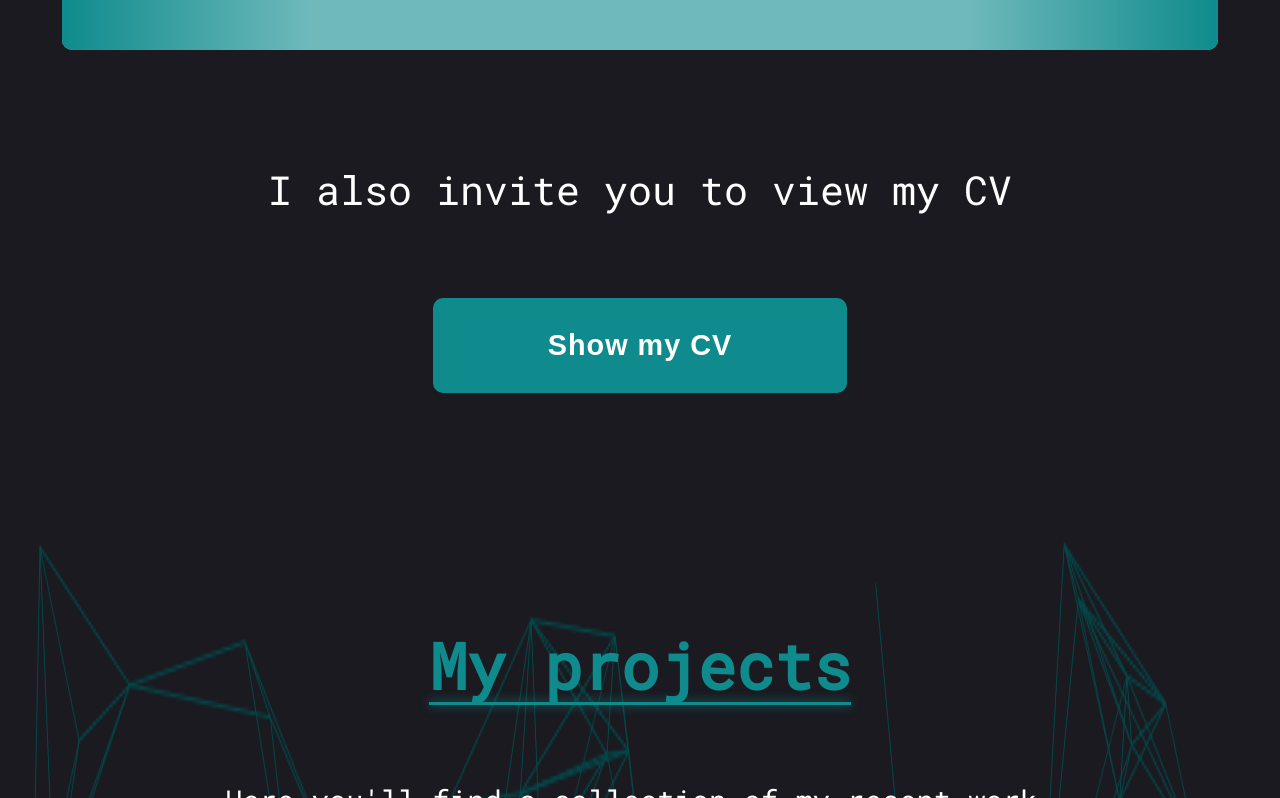
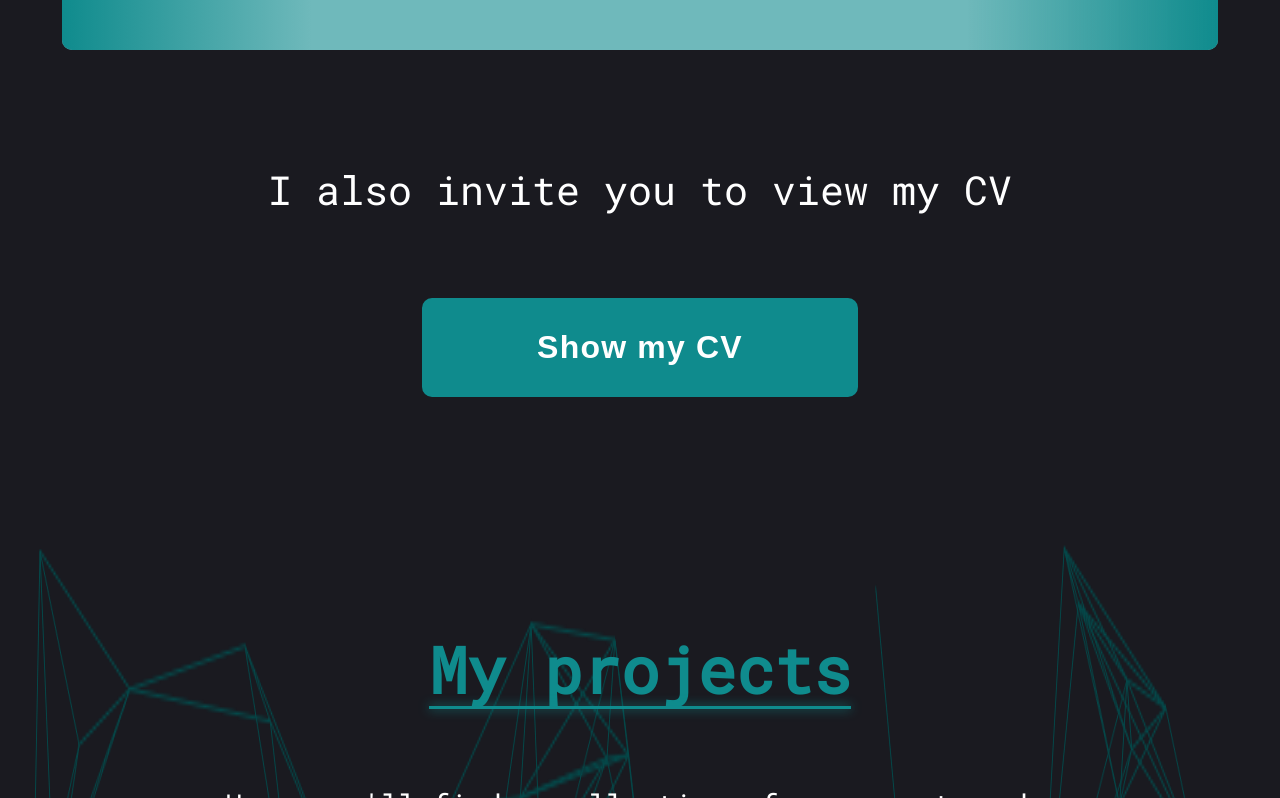
Before and after one commit to Maciejnecka/Portfolio-site, a React app: page / in a window 1280 px wide. Shown: the part 2621-3419 px from the top of the page. Built offline with nearby package versions, Linux system fonts and the light colour scheme.

Commit message:
Button fixes

```diff
--- a/src/components/Resume/Resume.styled.js
+++ b/src/components/Resume/Resume.styled.js
@@ -29,8 +29,8 @@ const StyledResume = styled.div`
     display: flex;
     align-items: center;
     justify-content: center;
-    font-size: 1.8rem;
-    letter-spacing: 1px;
+    font-size: 2rem;
+    letter-spacing: 1.2px;
     font-weight: bold;
     padding: 1.75rem 7rem;
     background-color: var(--main-color-blue);
```
